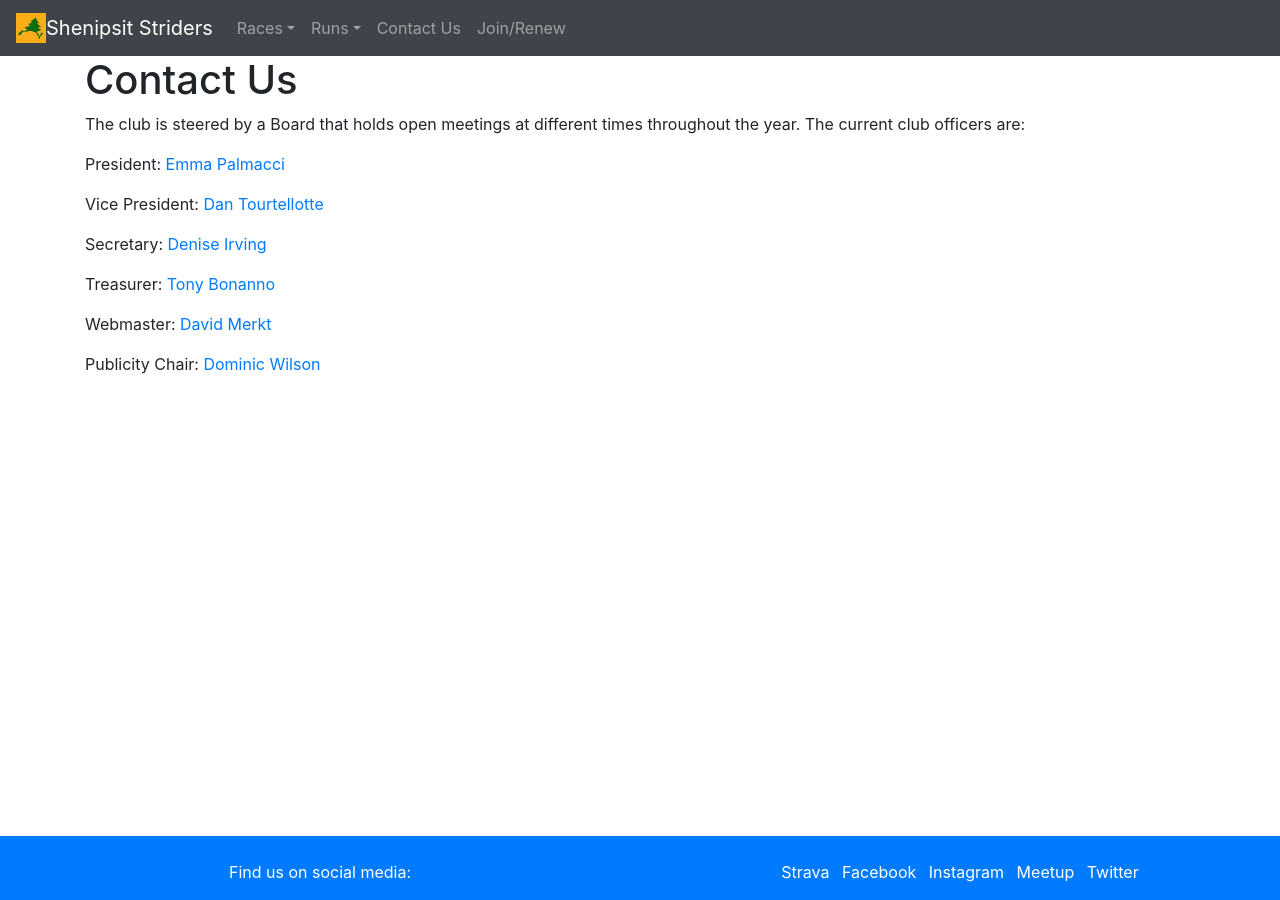
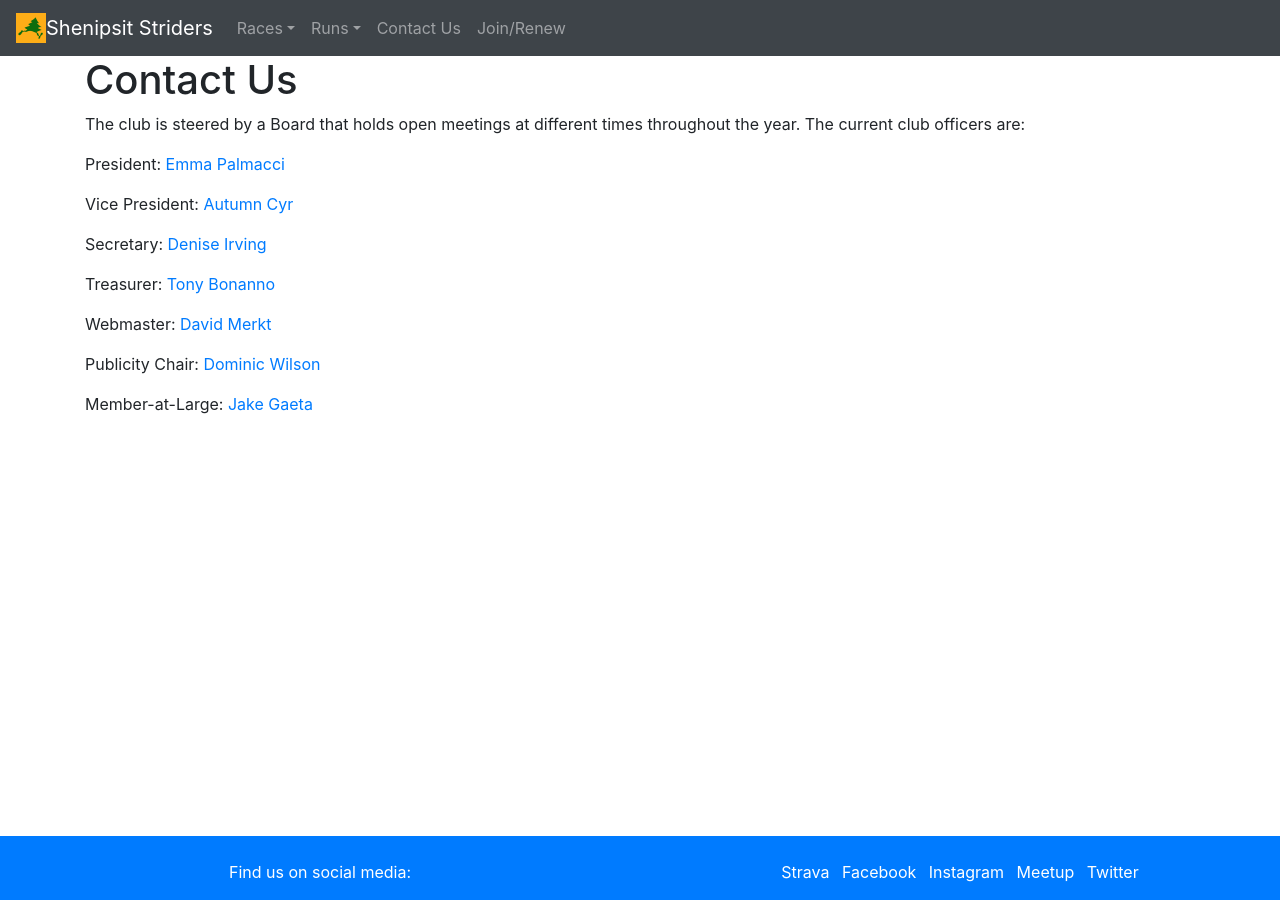
Before and after one commit to ShenipsitStriders/ShenipsitStriders.github.io, a Jekyll site: the page built from contact-us.md, in a window 1280 px wide. Built offline with Jekyll 4.4.1, drawn with Linux system fonts in a browser that asks for light colours.

Commit message:
Update 2020 Board Members on contact-us page

```diff
--- a/contact-us.md
+++ b/contact-us.md
@@ -9,7 +9,7 @@ The club is steered by a Board that holds open meetings at different times throu
 
 President: [Emma Palmacci](mailto:pres@shenipsitstriders.org)
 
-Vice President: [Dan Tourtellotte](mailto:vp@shenipsitstriders.org)
+Vice President: [Autumn Cyr](vp@shenipsitstriders.org)
 
 Secretary: [Denise Irving](mailto:secretary@shenipsitstriders.org)
 
@@ -18,3 +18,5 @@ Treasurer: [Tony Bonanno](mailto:treas@shenipsitstriders.org)
 Webmaster: [David Merkt](mailto:webmaster@shenipsitstriders.org)
 
 Publicity Chair: [Dominic Wilson](mailto:publicity@shenipsitstriders.org)
+
+Member-at-Large: [Jake Gaeta](Jake@ShenipsitStriders.org)
```
